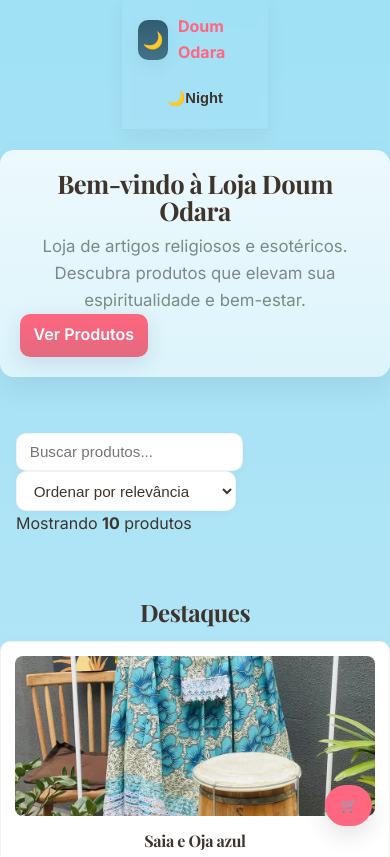
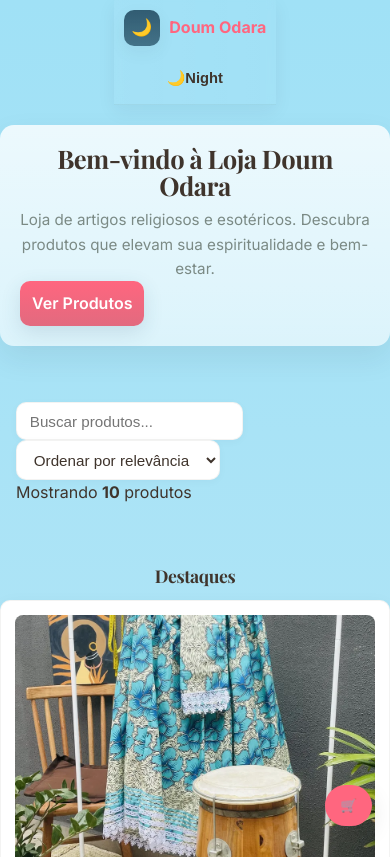
Before and after one commit to maeduardaferreiradias-commits/Loja-DOUM-ODARA, a plain HTML site: page index.html in a window 390 px wide. Shown: the top 857 px of the page. Drawn offline with nearby package versions, Linux system fonts and the light colour scheme.

Commit message:
Enhance responsiveness and layout adjustments in CSS
Updated styles for improved responsiveness and fluid layout.

```diff
--- a/styles.css
+++ b/styles.css
@@ -1,11 +1,15 @@
+/* styles.responsive.css — versão ajustada para responsividade
+   Mantive sua estrutura e nomes de classes; adicionei ajustes fluidos,
+   unidades relativas, melhorias em imagens e media queries mais completas.
+*/
 
+/* RESET + BASE */
 * { box-sizing: border-box; margin: 0; padding: 0; }
 html { font-family: 'Inter', system-ui, -apple-system, "Segoe UI", Roboto, "Helvetica Neue", Arial; -webkit-font-smoothing:antialiased; -moz-osx-font-smoothing:grayscale; scroll-behavior: smooth; }
-img { max-width: 100%; display: block; }
+img { max-width: 100%; display: block; height: auto; }
 a { color: inherit; text-decoration: none; }
 
 :root{
-
   --bg: #A0E1F6;
   --surface: #FFFFFF;
   --muted: #7B8A85;
@@ -21,8 +25,12 @@ a { color: inherit; text-decoration: none; }
   --max-width: 1180px;
   --gap: 1.25rem;
   --small: 0.9rem;
+
+  /* breakpoints */
+  --bp-sm: 520px;
+  --bp-md: 900px;
+  --bp-lg: 1180px;
 }
-
 
 body.theme-dark {
   --bg: #071821;
@@ -37,7 +45,7 @@ body.theme-dark {
   --shadow-md: 0 12px 40px rgba(0,0,0,0.65);
 }
 
-
+/* BODY & LAYOUT */
 body {
   background: linear-gradient(180deg, var(--bg), #eef2f6 60%);
   color: var(--text);
@@ -50,9 +58,9 @@ body {
   line-height: 1.6;
 }
 
+/* container: fluid with nice max-width */
 .container {
-  width: calc(100% - 2rem);
-  max-width: var(--max-width);
+  width: min(100% - 2rem, var(--max-width));
   margin: 0 auto;
   padding: 0 1rem;
   display: flex;
@@ -60,14 +68,14 @@ body {
   align-items: center;
 }
 
+/* TYPOGRAPHY — use clamp for fluid sizes */
+h1,h2,h3,h4 { font-family: 'Playfair Display', serif; color: var(--text); margin-bottom: 0.6rem; letter-spacing: -0.02em; text-align:center; }
+h1 { font-size: clamp(1.6rem, 3.8vw, 2.25rem); line-height: 1.05; }
+h2 { font-size: clamp(1.1rem, 2.2vw, 1.5rem); }
+h3 { font-size: clamp(1rem, 1.6vw, 1.125rem); }
+.lead { font-size: clamp(.95rem, 1.6vw, 1.05rem); color: var(--muted); margin-top: 0.25rem; text-align:center; }
 
-h1,h2,h3,h4 { font-family: 'Playfair Display', serif; color: var(--text); margin-bottom: 0.6rem; letter-spacing: -0.02em; text-align:center; }
-h1 { font-size: 2.25rem; line-height: 1.05; }
-h2 { font-size: 1.5rem; }
-h3 { font-size: 1.125rem; }
-.lead { font-size: 1.05rem; color: var(--muted); margin-top: 0.25rem; text-align:center; }
-
-
+/* header */
 .site-header {
   background: linear-gradient(90deg, rgba(255,255,255,0.03), rgba(255,255,255,0.01));
   backdrop-filter: blur(4px);
@@ -83,8 +91,8 @@ h3 { font-size: 1.125rem; }
   align-items: center;
   justify-content: space-between;
   padding: 0.9rem 0;
+  width: 100%;
 }
-
 
 .logo { display: flex; gap: .6rem; align-items:center; color: var(--accent); font-weight:700; font-size:1.15rem; }
 .logo-mark {
@@ -94,11 +102,10 @@ h3 { font-size: 1.125rem; }
   color: #fff; font-size:1.05rem; box-shadow: var(--shadow-sm);
 }
 
-
+/* nav — keep as-is for desktop; hidden on small screens (toggle needed in HTML/JS) */
 .main-nav ul { list-style:none; display:flex; gap:1rem; align-items:center; }
 .main-nav a { color: var(--text); padding: .45rem .6rem; border-radius:8px; font-weight:600; font-size: .95rem; }
 .main-nav a:hover, .main-nav a[aria-current="page"] { background: linear-gradient(180deg, rgba(43,85,107,0.06), rgba(191,161,107,0.03)); color: var(--accent); }
-
 
 .header-actions { display:flex; gap:.6rem; align-items:center; }
 .btn {
@@ -114,12 +121,10 @@ h3 { font-size: 1.125rem; }
   box-shadow: 0 6px 20px rgba(43,85,107,0.14);
   border: none;
 }
-.btn.ghost {
-  background: transparent; border: 1px solid var(--border);
-}
+.btn.ghost { background: transparent; border: 1px solid var(--border); }
 .btn:active { transform: translateY(1px); }
 
-
+/* HERO — make it fluid and stack on smaller screens */
 .hero {
   display:grid; grid-template-columns: 1fr 420px; gap: 2rem; align-items:center;
   margin: 1.25rem 0; padding: 2rem; border-radius: var(--radius-lg); box-shadow: var(--shadow-md);
@@ -128,9 +133,9 @@ h3 { font-size: 1.125rem; }
   width: 100%;
 }
 .hero h1, .hero .lead { text-align:center; }
-.hero img { border-radius:12px; box-shadow: var(--shadow-sm); }
+.hero img { border-radius:12px; box-shadow: var(--shadow-sm); width:100%; height:auto; object-fit:cover; }
 
-
+/* Controls */
 .controls { margin-top: 1.25rem; padding: 1rem 0; display:flex; justify-content:center; flex-wrap:wrap; gap:.75rem; }
 input[type="search"], select {
   padding: .6rem .8rem; border-radius: 10px; border: 1px solid var(--border); background: var(--surface);
@@ -138,16 +143,15 @@ input[type="search"], select {
   box-shadow: 0 2px 8px rgba(31,41,51,0.03);
 }
 
-
+/* PRODUCTS GRID */
 .products { padding: 2.5rem 0; width:100%; display:flex; flex-direction:column; align-items:center; }
 .products-grid, #products-list {
-  display:grid; gap: 1.25rem;
+  display:grid; gap: var(--gap);
   grid-template-columns: repeat(auto-fit, minmax(240px, 1fr));
   justify-content: center; /* centraliza o grid */
   width: 100%;
   max-width: var(--max-width);
 }
-
 
 .product-card {
   background: var(--surface); border-radius: var(--radius-md); padding: .9rem; border: 1px solid var(--border);
@@ -155,40 +159,68 @@ input[type="search"], select {
   height:100%; transition: transform .14s ease, box-shadow .14s ease;
 }
 .product-card:hover { transform: translateY(-6px); box-shadow: 0 24px 50px rgba(31,41,51,0.08); }
-.product-card img { width:100%; height:160px; object-fit:cover; border-radius:8px; margin-bottom:.75rem; }
+/* use aspect-ratio so cards keep nice proportions across sizes */
+.product-card img { width:100%; aspect-ratio: 16 / 10; object-fit:cover; border-radius:8px; margin-bottom:.75rem; }
 .card-body { display:flex; flex-direction:column; align-items:center; gap:.5rem; flex:1; }
 .card-footer { display:flex; justify-content:center; gap:.5rem; margin-top:.75rem; width:100%; }
 .product-name { font-weight:700; font-size:1rem; color:var(--text); text-align:center; }
 .product-category, .product-desc { text-align:center; }
 
-
+/* FAQ, CONTACT, TEAM */
 .faq { display:flex; flex-direction:column; align-items:center; width:100%; max-width:680px; }
 .faq .faq-item { padding: .85rem; border-radius: 10px; border:1px solid var(--border); background: var(--surface); margin-bottom:.75rem; box-shadow: var(--shadow-sm); width:100%; }
 .faq .faq-q { width:100%; display:flex; justify-content:space-between; align-items:center; background:transparent; border:none; padding:0; font-weight:700; font-size:1rem; color:var(--text); cursor:pointer; }
 .faq .faq-a { margin-top:.6rem; color:var(--muted); line-height:1.5; text-align:center; }
 
-
 .contact-form { display:flex; flex-direction:column; align-items:center; gap:.8rem; margin-top: .8rem; width:100%; max-width:680px; }
 .contact-form input, .contact-form textarea { width:100%; padding:.7rem .85rem; border-radius:8px; border:1px solid var(--border); background:var(--glass); color:var(--text); resize:vertical; }
-
 
 .team-grid { display:grid; grid-template-columns: repeat(auto-fit, minmax(180px, 1fr)); gap:1rem; margin-top:1rem; justify-content:center; }
 .team-member { background:var(--surface); border-radius:10px; padding:1rem; text-align:center; box-shadow:var(--shadow-sm); display:flex; flex-direction:column; align-items:center; }
 .team-member img { width:110px; height:110px; object-fit:cover; border-radius:10px; margin-bottom:.6rem; }
 
-
 .site-footer { margin-top:2.5rem; padding:1.25rem 0; border-top:1px solid var(--border); background:transparent; color:var(--muted); text-align:center; font-size:.95rem; width:100%; }
 
+/* =====================
+   RESPONSIVE BREAKPOINTS
+   ===================== */
 
+/* medium screens and below */
 @media (max-width: 900px) {
-  .hero { grid-template-columns: 1fr; padding:1.25rem; }
-  .header-inner { gap:.5rem; }
+  .hero { grid-template-columns: 1fr; padding:1.25rem; gap:1rem; }
+  .header-inner { gap:.5rem; padding-left: .75rem; padding-right: .75rem; }
   .main-nav ul { display:none; }
   .products-grid, #products-list { grid-template-columns: repeat(auto-fit, minmax(200px, 1fr)); }
+  .logo-mark { width:36px; height:36px; }
 }
 
+/* small screens */
 @media (max-width: 520px) {
-  h1 { font-size:1.6rem; }
+  :root { --gap: .9rem; }
+  h1 { font-size: clamp(1.4rem, 6.6vw, 1.6rem); }
   .logo { font-size:1rem; }
   .hero img { display:none; }
+  .header-inner { padding: .6rem; }
+  .btn { padding: .45rem .6rem; }
+  input[type="search"], select { min-width: 140px; }
+  .product-card img { aspect-ratio: 4 / 3; }
+  .team-member img { width:88px; height:88px; }
 }
+
+/* large screens — make hero image responsive instead of fixed 420px column */
+@media (min-width: 1190px) {
+  .hero { grid-template-columns: 1fr 420px; }
+}
+
+/* Accessibility: increase hit target for small screens */
+@media (max-width: 480px) {
+  .main-nav a, .btn { padding: .6rem .75rem; }
+}
+
+/* Minor utility tweaks for very narrow viewports */
+@media (max-width: 360px) {
+  .container { padding-left: .5rem; padding-right: .5rem; }
+  .product-name { font-size: .95rem; }
+}
+
+/* End of file */
```
